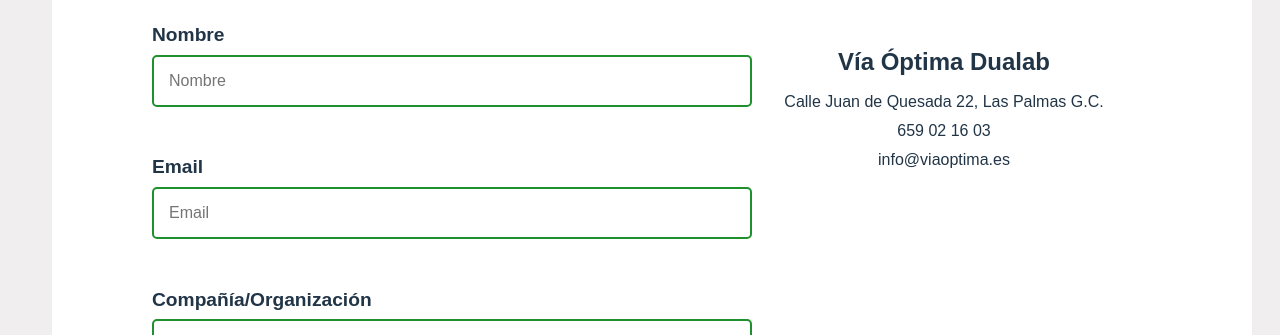
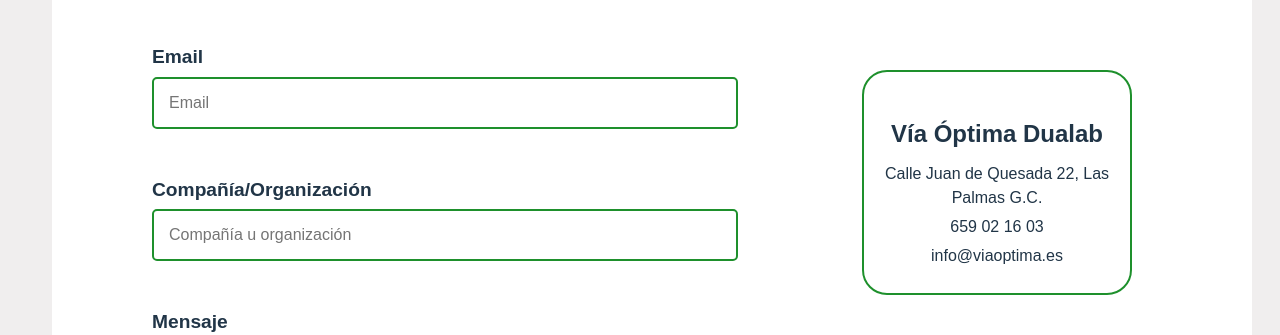
Before and after one commit to UnPerrete/aplicaciondualab, a React (Vite) app: page /contact in a window 1280 px wide. Shown: the part 542-877 px from the top of the page. Built offline with nearby package versions, Linux system fonts and the light colour scheme.

Commit message:
posiciones css de la página contactenos editada

```diff
--- a/src/components/Contactenos.jsx
+++ b/src/components/Contactenos.jsx
@@ -37,14 +37,16 @@ const Contactenos = () => {
                         <textarea type="text" id="message" placeholder="Escriba el mensaje" required></textarea>
                     </div>
 
-                    <button type="submit">Enviar mensaje</button>
+                    <button className="button-message" type="submit">Enviar mensaje</button>
                 </form>
 
                 <div className="contact-info">
+                <div className="border-dualab">
                     <h3>Vía Óptima Dualab</h3>
                     <p>Calle Juan de Quesada 22, Las Palmas G.C.</p>
                     <p>659 02 16 03</p>
                     <p>info@viaoptima.es</p>
+                </div>
                 </div>
             </div>
         </div>
--- a/src/styles/Contacto.css
+++ b/src/styles/Contacto.css
@@ -1,7 +1,7 @@
 /* Contacto.css */
 
 .contact-page {
-    padding-top: 120px;
+    padding-top: 10px;
     background-color: white;
     border-radius: 20px;
 }
@@ -11,7 +11,7 @@
     background-size: cover;
     background-position: center;
     height: 300px;
-    width: 2500px;
+    width: 4000px;
     margin-left: -2%;
     display: flex;
     flex-direction: column;
@@ -59,7 +59,7 @@
 }
 
 .form-group2 input, .form-group2 textarea {
-    width: 235%;
+    width: 229%;
     max-width: 600px;
     padding: 15px;
     border: 2px solid #1e902c;
@@ -83,8 +83,13 @@
 }
 
 .contact-info {
-    flex: 0.4;
-    padding-left: 40px;
+    padding-left: 160px;
+    padding-top: 180px;
+}
+
+.border-dualab {
+    border: 2px solid #1e902c;
+    border-radius: 25px;
 }
 
 .contact-info h3 {
@@ -95,3 +100,7 @@
 .contact-info p {
     margin: 5px 0;
 }
+
+.button-message {
+    width: 550px;
+}
```
